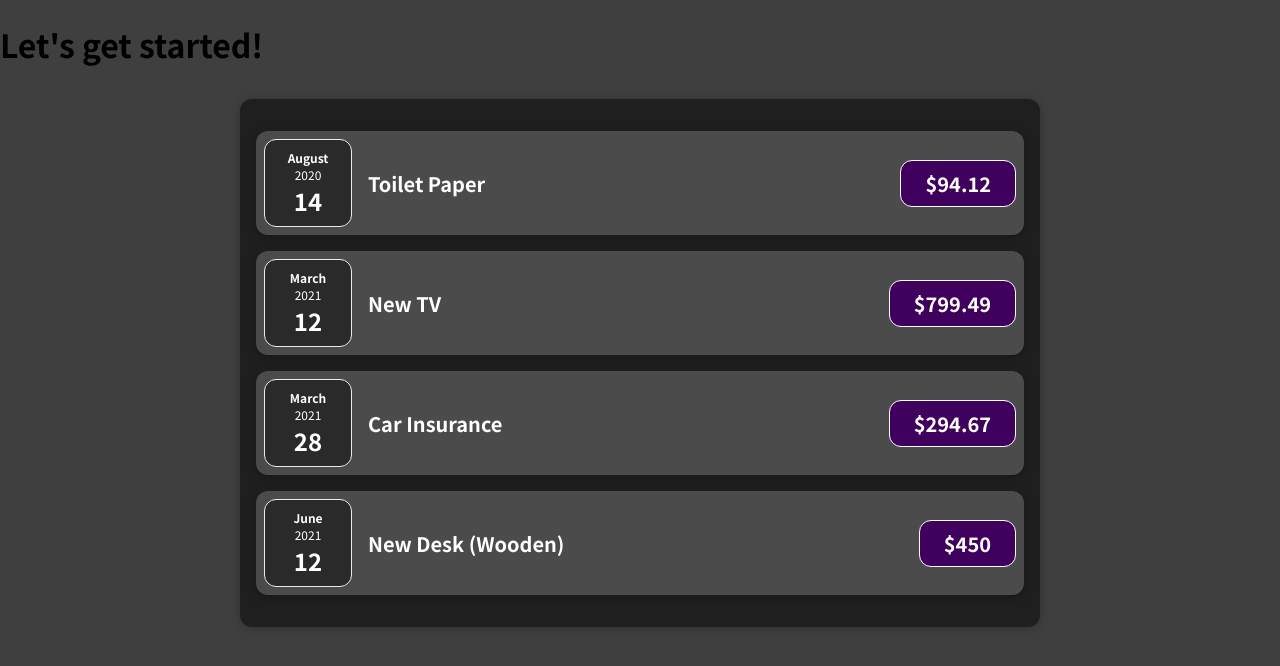
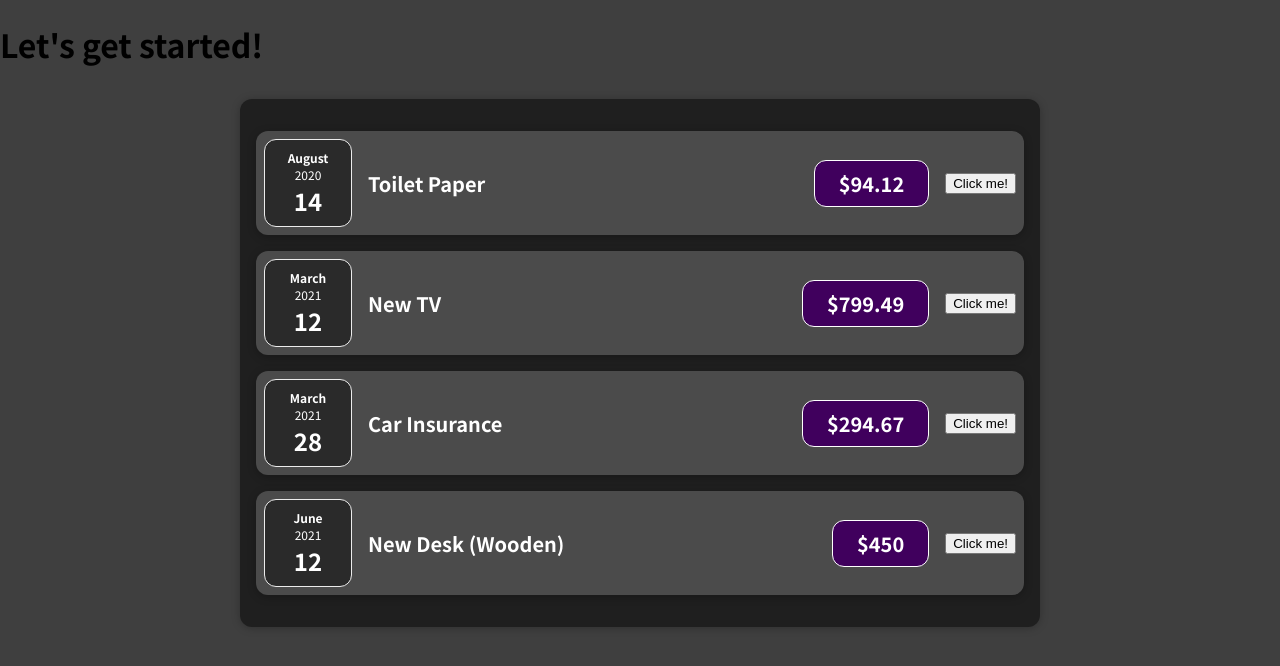
Before and after one commit to gnzlplcs/react-the_complete_guide, a React (Create React App) app in the folder project/: page / in a window 1280 px wide. Shown: the top 666 px of the page. Built offline with nearby package versions, Linux system fonts and the light colour scheme.

Commit message:
:construction: listening events / working w/event handlers
lesson 46

```diff
--- a/project/src/components/Expenses/ExpenseItem.js
+++ b/project/src/components/Expenses/ExpenseItem.js
@@ -1,16 +1,19 @@
-import React from 'react';
+import React from "react";
 import ExpenseDate from "./ExpenseDate";
-import Card from '../UI/Card';
+import Card from "../UI/Card";
 import "./ExpenseItem.css";
 
 const ExpenseItem = ({ title, date, amount }) => {
-
+  const handleClick = () => {
+    console.log("Clicked!");
+  };
   return (
     <Card className="expense-item">
-      <ExpenseDate date={date}/>
+      <ExpenseDate date={date} />
       <div className="expense-item__description">
         <h2>{title}</h2>
         <div className="expense-item__price">${amount}</div>
+        <button onClick={handleClick}>Click me!</button>
       </div>
     </Card>
   );
```
